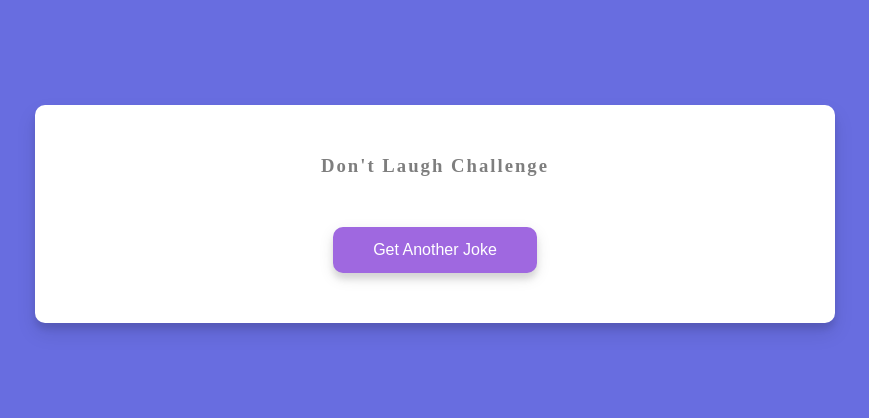
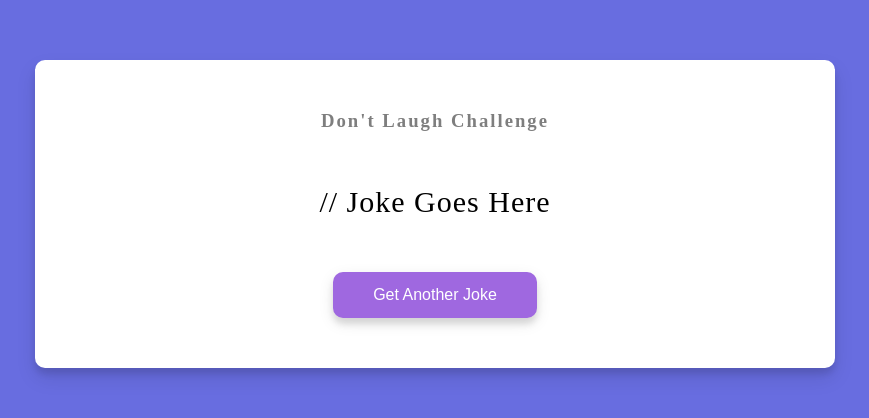
Before and after one commit to Subhadip90/Basic-JavaScript-Projects, a plain HTML site: page Project 10 - Dad Jokes/index.html in a window 1280 px wide. Shown: the part 186-604 px from the top of the page, without its empty margins (205-1074 px from the left). Drawn offline with Linux system fonts and the light colour scheme; no server answers.

Commit message:
Project 1- JS part completed, project done

```diff
--- a/Project 10 - Dad Jokes/index.html
+++ b/Project 10 - Dad Jokes/index.html
@@ -14,9 +14,9 @@
   <div class="container">
     <h3>Don't Laugh Challenge</h3>
     <div class="joke" id="joke">
-      <!-- Joke Goes Here -->
+      // Joke Goes Here
     </div>
-    <button id="joke" class="btn">Get Another Joke</button>
+    <button id="jokebtn" class="btn">Get Another Joke</button>
   </div>
 
   <script src="./script.js"></script>
--- a/Project 10 - Dad Jokes/script.js
+++ b/Project 10 - Dad Jokes/script.js
@@ -0,0 +1,34 @@
+const jokeEl = document.getElementById("joke")
+const jokeBtn = document.getElementById("jokebtn")
+
+jokeBtn.addEventListener("click", generateJoke)
+
+generateJoke()
+
+// using .then method
+// function generateJoke() {
+//   const config = {
+//     headers: {
+//       Accept: "application/json",
+//     },
+//   }
+
+//   fetch("https://icanhazdadjoke.com", config)
+//     .then((res) => res.json())
+//     .then((data) => {
+//       jokeEl.innerHTML = data.joke;
+//     })
+// }
+
+// using async await
+async function generateJoke() {
+  const config = {
+    headers: {
+      Accept: "application/json",
+    },
+  }
+
+  const res = await fetch("https://icanhazdadjoke.com", config)
+  const data = await res.json()
+  jokeEl.innerHTML = data.joke
+}
```
